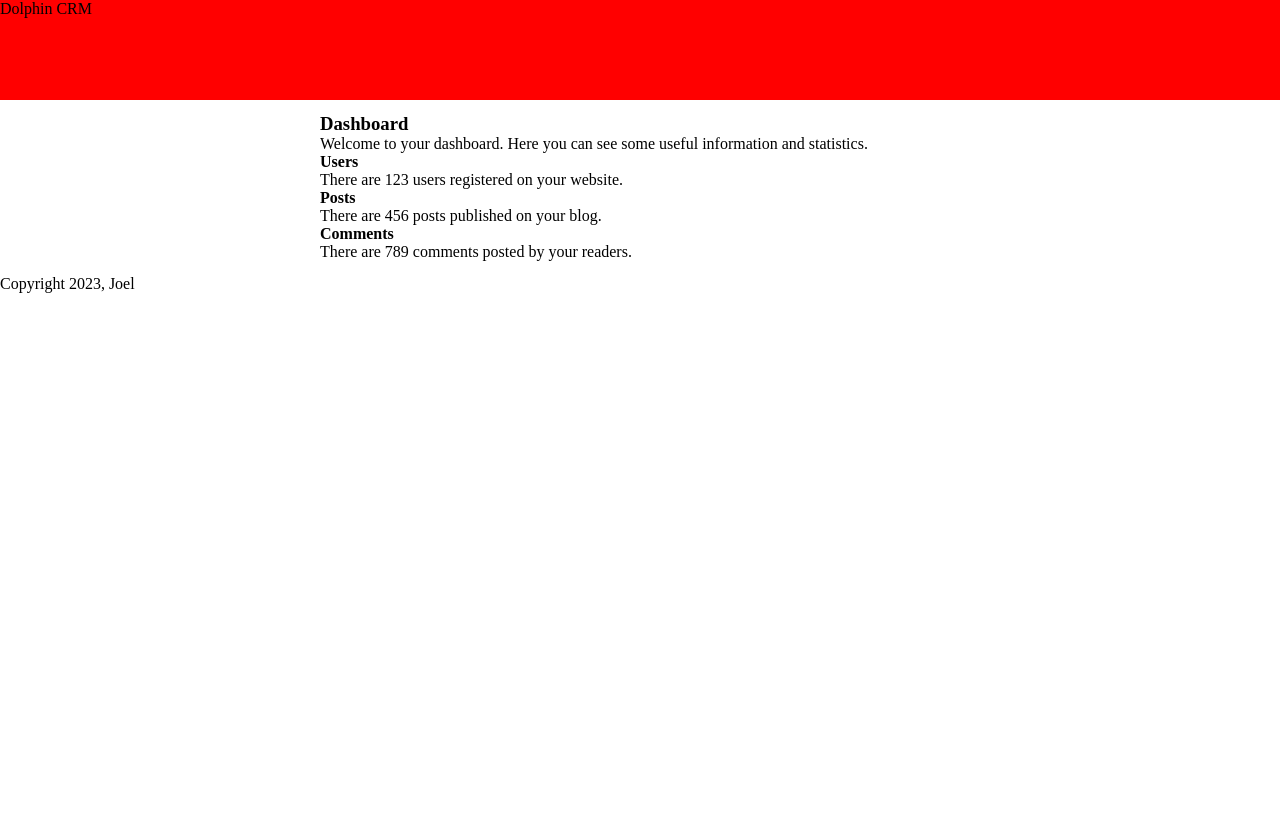
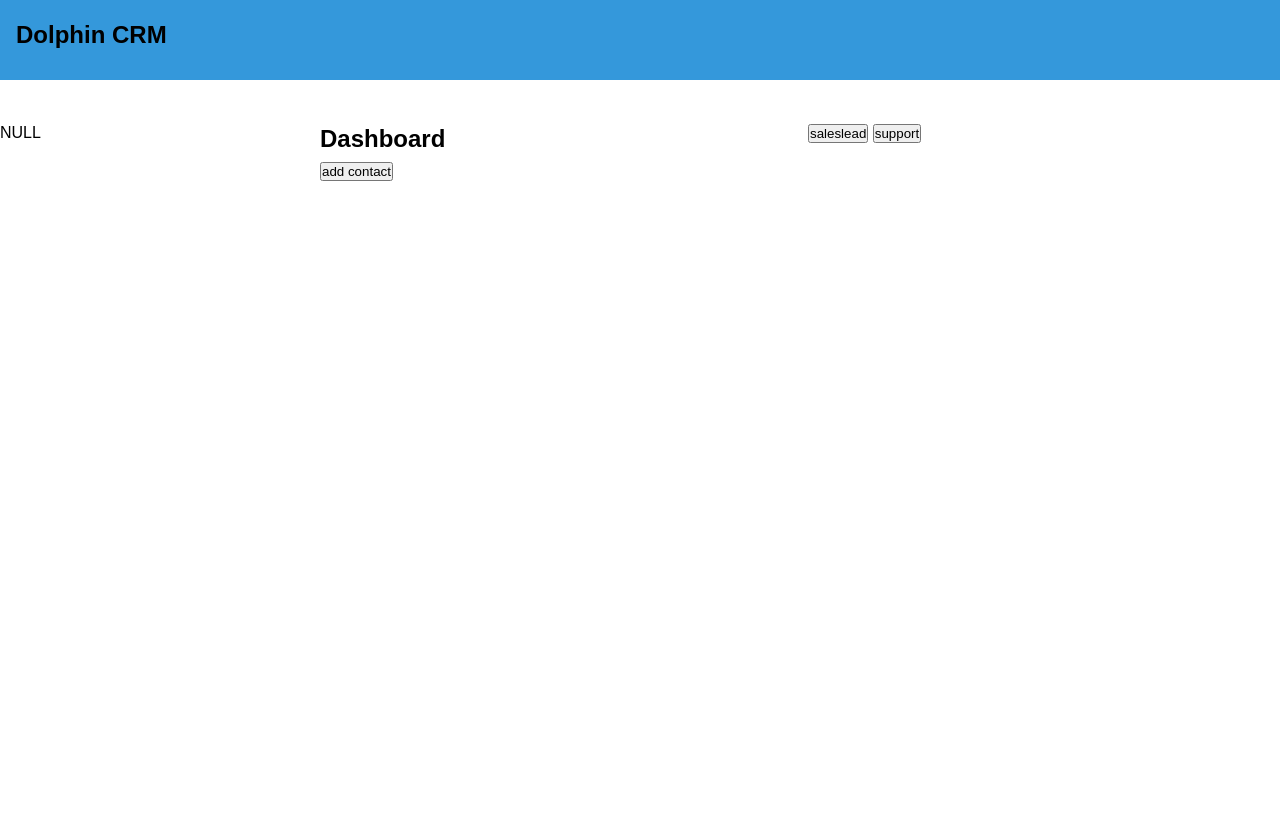
Before and after one commit to b13nmaN/comp2245-finalproject, a PHP site: template pages/home.php in a window 1280 px wide. Before the commit the page ends 293 px from the top, so only its background shows below. Run offline with PHP 8.4, Linux system fonts and the light colour scheme; the template is opened without the code that fills it, so the values that code supplies are empty.

Commit message:
added requestFilterHandler and updated home.php

```diff
--- a/assets/css/styles.css
+++ b/assets/css/styles.css
@@ -1,18 +1,28 @@
-/* Variables */
-
-/* reset styles */
+/* Reset styles */
 * {
     margin: 0;
+    padding: 0;
+    box-sizing: border-box;
 }
-/* general styles */
 
+/* General styles */
+body {
+    font-family: Arial, sans-serif;
+    line-height: 1.6;
+}
 
+/* Variables */
+:root {
+    --primary-color: #3498db;
+    --secondary-color: #2ecc71;
+}
 
-
-/* 2 column Layout */
+/* 2 Column Layout */
 .container {
+    height: 100vh;
     display: grid;
     grid-template-columns: 20% 75%;
+    grid-template-rows: 10% 90%;
     gap: 5%;
 }
 
@@ -26,21 +36,21 @@ main {
     grid-row: 2;
 }
 
+
+
+/* Header styles */
 header {
-    background-color: aliceblue;
+    background-color: var(--primary-color);
     grid-column: span 2;
     grid-row: 1;
-}
-
-footer {
-    grid-column: span 2;
-    grid-row: 3;
-}
-
-/* header stlyes */
-
-.logo {
-    background-color: red;
-    height: 100px;
+    padding: 1rem;
 }
 /* Sidebar Styles */
+
+/* home page styles */
+.dashboard {
+    display: grid;
+    grid-template-columns: 1fr 1fr;
+    grid-template-rows: 1fr 1fr;
+    gap: 1rem;
+}
--- a/assets/js/app.js
+++ b/assets/js/app.js
@@ -24,6 +24,15 @@ document.addEventListener('DOMContentLoaded', function () {
 
     // Initial load (you can specify the default page to load)
     // loadPage('pages/home.php');
+
+    // get Requested filter
+    document.querySelector('#sales-lead').addEventListener('click', async ()=>{
+        await handleFilterRequest('sales-lead')
+    })
+
+    document.querySelector('#support').addEventListener('click', async ()=>{
+        await handleFilterRequest('support')
+    })
 });
 
 function loadPage(page) {
@@ -43,4 +52,24 @@ function loadPage(page) {
             document.querySelector('main').innerHTML = mainToString; // Use querySelector instead of getElementsByClassName
         })
         .catch(error => console.error('Error:', error));
+
+    }
+
+    // handler functions
+
+async function handleFilterRequest(filterType) {
+	await fetch('/comp2245-finalproject/index.php/home?filterType=' + filterType)
+        .then(response => response.text())
+        .then(data => {
+            //parse html to get main
+            const parser = new DOMParser();
+            const doc = parser.parseFromString(data, 'text/html');
+            let main = doc.querySelector('table')
+            let mainToString = main.innerHTML
+            console.log(mainToString);
+
+            // Update the content area with the loaded HTML
+            document.querySelector('.filter').innerHTML = mainToString;
+            console.log(doc);
+        })
 }
--- a/includes/helpers.php
+++ b/includes/helpers.php
@@ -19,6 +19,3 @@ function getTable($table_name) {
   $fetch_user_table = $stmt->fetchAll(PDO::FETCH_ASSOC);
   return  $fetch_user_table;
 }
-
-
-?>
--- a/pages/home.php
+++ b/pages/home.php
@@ -1,23 +1,48 @@
+
+<?php
+$filterType = $_GET['filterType'] ?? null;
+var_dump($filterType);
+// $sanitizedInput = vailate_sanitize($filterType);
+// $filteredArr = getFilterRequest($sanitizedInput);
+
+?>
+
+
 
 
 <main>
+    <div class="dashboard">
+        <div class="dashboard-header">
+            <h2>Dashboard</h2>
+            <button id="add-contact">add contact</button>
+        </div>
+        <div class="dashboard-main">
+            <button id="sales-lead">saleslead</button>
+            <button id="support">support</button>
+            <div class="filter">
 
-    <h3>Dashboard</h3>
-    <p>Welcome to your dashboard. Here you can see some useful information and statistics.</p>
-    <div class="row">
-      <div class="card">
-        <h4>Users</h4>
-        <p>There are 123 users registered on your website.</p>
-      </div>
-      <div class="card">
-        <h4>Posts</h4>
-        <p>There are 456 posts published on your blog.</p>
-      </div>
-      <div class="card">
-        <h4>Comments</h4>
-        <p>There are 789 comments posted by your readers.</p>
-      </div>
+                <?php if ($filterType == 'sales-lead'):
+                var_dump($filterType);
+                ?>
+
+                <table>
+                    <tr>
+                        <th>sales lead</th>
+                    </tr>
+                </table>
+            <?php else: ?>
+                <?php if ($filterType == 'support'):
+                    var_dump($filterType);
+                     ?>
+                <table>
+                    <tr>
+                        <th>support</th>
+                    </tr>
+                </table>
+                <?php endif; ?>
+                <?php endif; ?>
+            </div>
+        </div>
     </div>
-
-
+    <div class="type"></div>
 </main>
--- a/template/footer.php
+++ b/template/footer.php
@@ -1,9 +1,6 @@
 
-    <footer>
-        <p>Copyright 2023, Joel</p>
-    </footer>
+    <i class="fa-solid fa-user"></i>
     <script src="../assets/js/app.js"></script>
-    <div class="content"></div>
 </div>
 </body>
 </html>
--- a/template/header.php
+++ b/template/header.php
@@ -5,9 +5,12 @@
     <meta name="viewport" content="width=device-width, initial-scale=1.0">
     <title>Dolphin CRM</title>
     <link rel="stylesheet" href="../assets/css/styles.css">
+
+    <!-- <link rel="stylesheet" href="https://cdnjs.cloudflare.com/ajax/libs/font-awesome/6.4.2/css/all.min.css"> -->
+    <link rel="stylesheet" href="https://fonts.googleapis.com/icon?family=Material+Icons">
 </head>
 <body>
     <div class="container">
         <header>
-            <div class="logo">Dolphin CRM</div>
+            <h2>Dolphin CRM</h2>
         </header>
```
Also changed, not shown: template/sidebar.php (+16 -4 lines).
